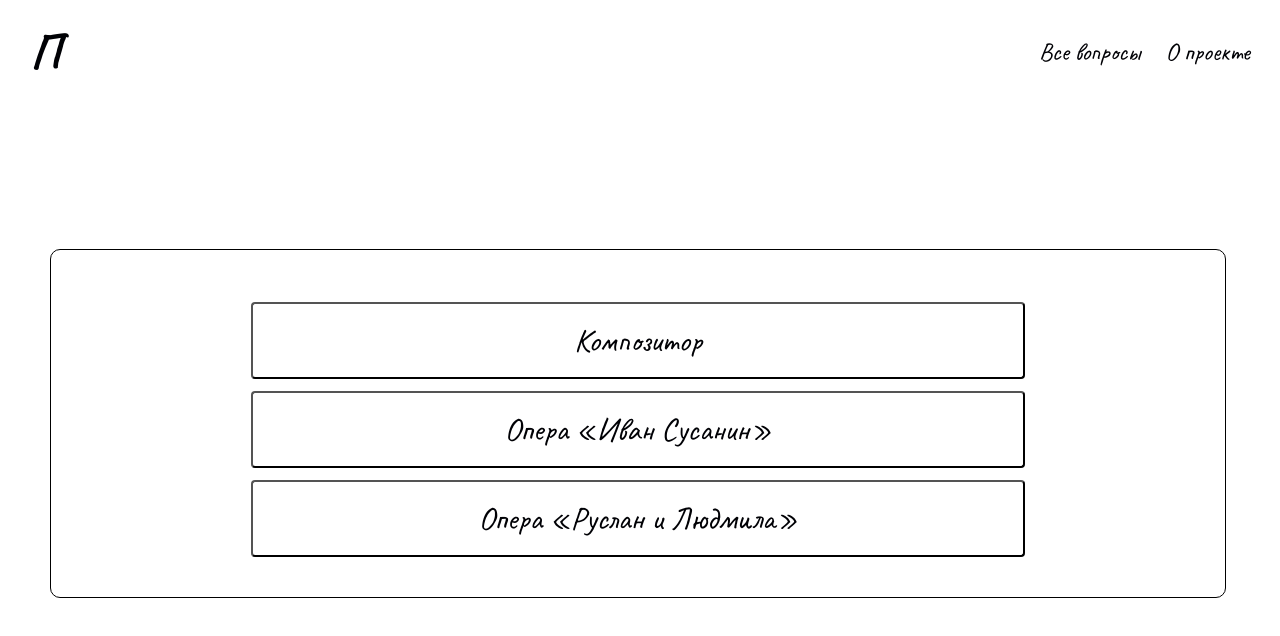
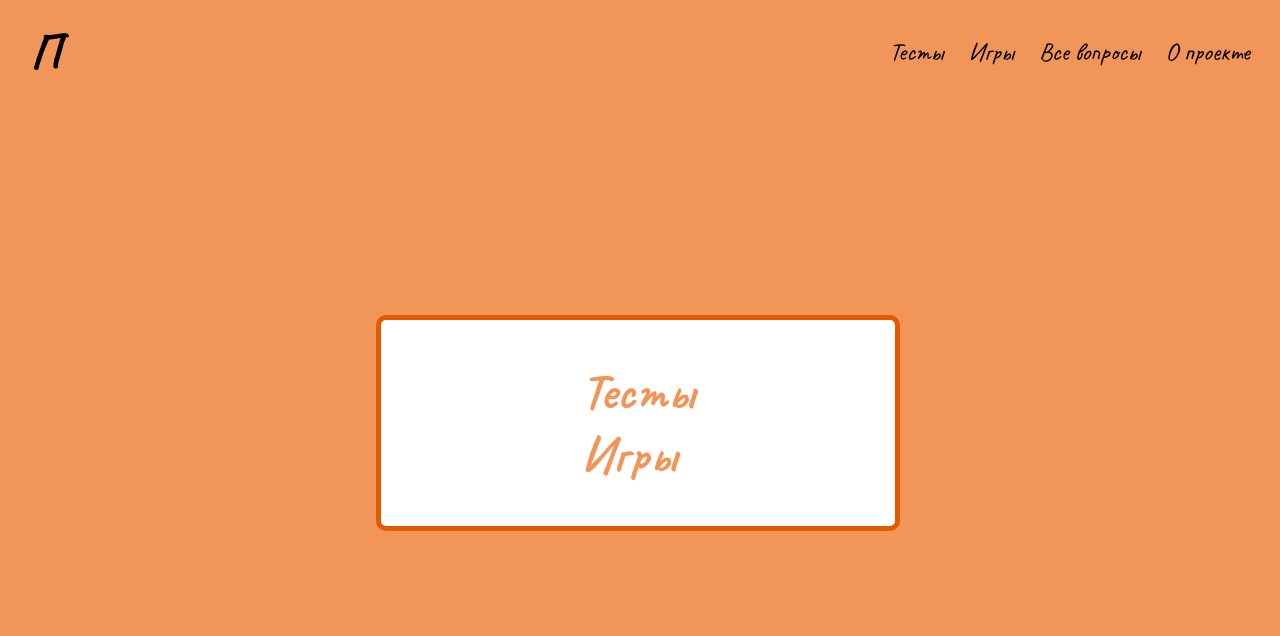
Before and after one commit to ananastasiap/music-quiz, a Next.js app: page / in a window 1280 px wide. Shown: the top 636 px of the page. Built offline with nearby package versions, Linux system fonts and the light colour scheme.

Commit message:
refactor: architecture

```diff
--- a/app/components/Header/Header.component.jsx
+++ b/app/components/Header/Header.component.jsx
@@ -11,6 +11,12 @@ const Header = () => {
       </a>
       <ul className={styles.menu}>
         <li className={styles.menu__item}>
+          <Link href="../../allQuestions/">Тесты</Link>
+        </li>
+        <li className={styles.menu__item}>
+          <Link href="../../allQuestions/">Игры</Link>
+        </li>
+        <li className={styles.menu__item}>
           <Link href="../../allQuestions/">Все вопросы</Link>
         </li>
         <li className={styles.menu__item}>
--- a/app/components/Header/Header.module.scss
+++ b/app/components/Header/Header.module.scss
@@ -22,7 +22,7 @@
         transform: scale(1.2);
       }
       a:hover {
-        color: #1469d7;
+        color: #fff;
       }
     }
 
--- a/app/components/StartMenu/StartMenu.component.jsx
+++ b/app/components/StartMenu/StartMenu.component.jsx
@@ -1,41 +1,18 @@
-"use client";
-import { quiz as Composer } from "@/app/composerData";
-import { quiz1 as Opera1 } from "@/app/operaData";
-import { quiz2 as Opera2 } from "@/app/opera2Data";
-import Page from "@/app/quiz/page";
-import { useState } from "react";
-
+import Link from "next/link";
 import styles from "./StartMenu.module.scss";
 
 const StartMenu = () => {
-  const [selectedQuiz, setSelectedQuiz] = useState(null);
-
-  const handleQuizSelect = (quiz) => {
-    setSelectedQuiz(quiz);
-  };
-
   return (
     <main className={styles.main}>
       <div className={styles.container}>
-        {selectedQuiz === "composer" ? (
-          <Page data={Composer} />
-        ) : selectedQuiz === "opera1" ? (
-          <Page data={Opera1} />
-        ) : selectedQuiz === "opera2" ? (
-          <Page data={Opera2} />
-        ) : (
-          <div>
-            <button onClick={() => handleQuizSelect("composer")}>
-              Композитор
-            </button>
-            <button onClick={() => handleQuizSelect("opera1")}>
-              Опера «Иван Сусанин»
-            </button>
-            <button onClick={() => handleQuizSelect("opera2")}>
-              Опера «Руслан и Людмила»
-            </button>
-          </div>
-        )}
+        <ul className={styles.menu}>
+          <li className={styles.menu__item}>
+            <Link href="../../quizes/">Тесты</Link>
+          </li>
+          <li className={styles.menu__item}>
+            <Link href="../../games/">Игры</Link>
+          </li>
+        </ul>
       </div>
     </main>
   );
--- a/app/components/StartMenu/StartMenu.module.scss
+++ b/app/components/StartMenu/StartMenu.module.scss
@@ -7,7 +7,21 @@
 
   .container {
     padding: 40px 200px;
-    border: 1px solid #000;
+    border: 5px solid #e35b00;
     border-radius: 10px;
+    background-color: #fff;
+
+    .menu {
+      font-size: 50px;
+      font-weight: 700;
+
+      &__item a {
+        color: #f29559;
+        transition: all 0.5s ease-in-out;
+      }
+      &__item a:hover {
+        color: #000;
+      }
+    }
   }
 }
--- a/app/globals.scss
+++ b/app/globals.scss
@@ -11,6 +11,7 @@ body {
 
 body {
   padding: 20px 30px;
+  background-color: #f29559;
 }
 
 a {
@@ -55,7 +56,7 @@ button {
 
 button:hover {
   color: #fff;
-  background-color: #1469d7;
+  background-color: #f29559;
 }
 
 // li {
--- a/app/quiz/page.jsx
+++ b/app/quiz/page.jsx
@@ -1,5 +1,3 @@
-"use client";
-
 import { useState } from "react";
 import "./page.scss";
 
@@ -17,42 +15,60 @@ const Page = ({ data }) => {
     wrongAnswers: 0,
   });
   const [isAnswerCorrect, setIsAnswerCorrect] = useState(null);
+  const [showCheckButton, setShowCheckButton] = useState(true);
+  const [answerFeedback, setAnswerFeedback] = useState([]);
+  const [isAnswerChecked, setIsAnswerChecked] = useState(false); // Новое состояние
 
   const { questions } = data;
   const { answers, correctAnswer } = questions[activeQuestion];
 
   const handleAnswerSelected = (answerIndex) => {
-    if (showResult || selectedAnswerIndexes.includes(answerIndex)) {
+    if (showResult || isAnswerChecked) {
+      // Игнорируем выбор ответов после нажатия кнопки "проверить"
       return;
     }
 
     const newSelectedAnswerIndexes = [...selectedAnswerIndexes, answerIndex];
 
-    const selectedAnswers = newSelectedAnswerIndexes.map(
-      (index) => answers[index]
-    );
-    const isAnswerCorrect = selectedAnswers.every((answer) =>
-      correctAnswer.includes(answer)
-    );
-
     setSelectedAnswerIndexes(newSelectedAnswerIndexes);
-    setIsAnswerCorrect(isAnswerCorrect);
+    setIsAnswerCorrect(null);
   };
 
-  const nextQuestion = () => {
-    const allSelectedAnswersCorrect = selectedAnswerIndexes.every((index) =>
+  const checkAnswers = () => {
+    const answerFeedback = answers.map((answer, idx) => {
+      const isCorrect = correctAnswer.includes(answer);
+      return {
+        index: idx,
+        isCorrect: isCorrect,
+      };
+    });
+
+    setAnswerFeedback(answerFeedback);
+
+    const selectedCorrectIndexes = selectedAnswerIndexes.filter((index) =>
       correctAnswer.includes(answers[index])
     );
 
     setResult((prevResult) => ({
       ...prevResult,
-      score: prevResult.score + (allSelectedAnswersCorrect ? 1 : 0),
-      correctAnswers:
-        prevResult.correctAnswers + (allSelectedAnswersCorrect ? 1 : 0),
+      score: prevResult.score + selectedCorrectIndexes.length,
+      correctAnswers: prevResult.correctAnswers + selectedCorrectIndexes.length,
       wrongAnswers:
-        prevResult.wrongAnswers + (allSelectedAnswersCorrect ? 0 : 1),
+        prevResult.wrongAnswers +
+        (selectedCorrectIndexes.length === selectedAnswerIndexes.length
+          ? 0
+          : 1),
     }));
 
+    setShowCheckButton(false);
+    setIsAnswerChecked(true); // Устанавливаем флаг, что была нажата кнопка "проверить"
+  };
+
+  const nextQuestion = () => {
+    if (!showResult) {
+      setShowCheckButton(true);
+      setIsAnswerChecked(false); // Сбрасываем флаг после перехода к следующему вопросу
+    }
     if (activeQuestion !== questions.length - 1) {
       setActiveQuestion((prev) => prev + 1);
     } else {
@@ -60,6 +76,7 @@ const Page = ({ data }) => {
     }
     setSelectedAnswerIndexes([]);
     setIsAnswerCorrect(null);
+    setAnswerFeedback([]);
   };
 
   const handleExit = () => {
@@ -85,25 +102,25 @@ const Page = ({ data }) => {
                 onClick={() => handleAnswerSelected(idx)}
                 className={`${
                   selectedAnswerIndexes.includes(idx)
-                    ? isAnswerCorrect === null
-                      ? "li-selected"
-                      : isAnswerCorrect
-                      ? "li-correct"
-                      : "li-incorrect"
+                    ? "li-selected"
                     : "li-hover"
+                } ${
+                  answerFeedback[idx]?.isCorrect
+                    ? "li-correct"
+                    : answerFeedback[idx]?.isCorrect === false
+                    ? "li-incorrect"
+                    : ""
                 }`}
               >
                 <span className="answer">{`· ${answer}`}</span>
               </li>
             ))}
-            {selectedAnswerIndexes.length > 0 ? (
-              <button onClick={nextQuestion} className="btn btn-next">
-                {activeQuestion === questions.length - 1
-                  ? "Заканчиваем"
-                  : "Дальше"}
+            {showCheckButton ? (
+              <button onClick={checkAnswers} className="btn btn-next">
+                Проверить
               </button>
             ) : (
-              <button disabled className="btn-disabled btn-next">
+              <button onClick={nextQuestion} className="btn btn-next">
                 {activeQuestion === questions.length - 1
                   ? "Заканчиваем"
                   : "Дальше"}
@@ -114,7 +131,8 @@ const Page = ({ data }) => {
           <div className="quiz-container">
             <h3>Баллы</h3>
             <h3>
-              {result.score} из {questions.length}
+              {result.score} из{" "}
+              {questions.length * questions[0].correctAnswer.length}
             </h3>
             <button onClick={handleExit}>Выход</button>
           </div>
--- /dev/null
+++ b/app/quizes/page.module.scss
@@ -0,0 +1,14 @@
+.main {
+  width: 95vw;
+  height: 85vh;
+  display: flex;
+  justify-content: center;
+  align-items: center;
+
+  .container {
+    padding: 40px 100px;
+    border: 5px solid #e35b00;
+    border-radius: 10px;
+    background-color: #fff;
+  }
+}
--- a/package.json
+++ b/package.json
@@ -15,6 +15,9 @@
     "react-dom": "^18"
   },
   "devDependencies": {
-    "sass": "^1.72.0"
+    "@types/node": "20.12.7",
+    "@types/react": "18.2.78",
+    "sass": "^1.72.0",
+    "typescript": "5.4.5"
   }
 }
```
Also changed, not shown: app/allQuestions/page.jsx (+9 -0 lines), app/quizes/page.jsx (added, +48 -0 lines), tsconfig.json (added, +34 -0 lines), 1 other file (tests, documents, lock files or other folders).
